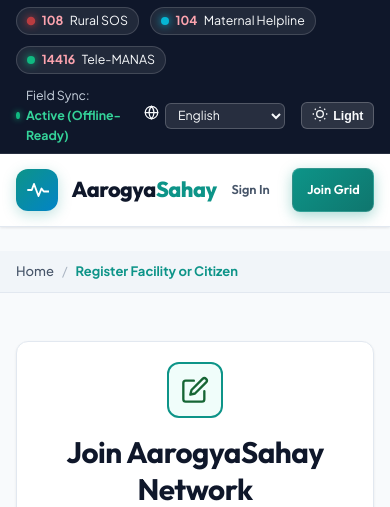
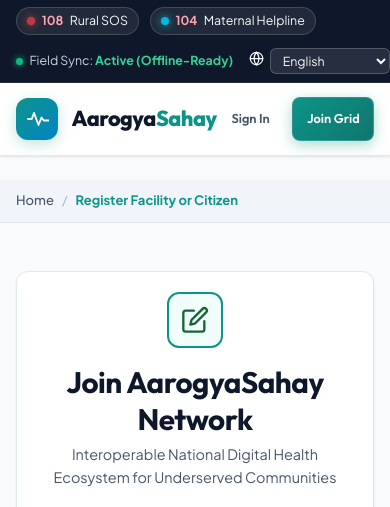
Before and after one commit to 24f3004344/Team-Apex-hackbios-, a Flask app: page /register in a window 390 px wide; the page is wider, and only the part inside the window is pictured. Shown: the top 507 px of that part. Run offline with Flask 3, Linux system fonts and the light colour scheme.

Commit message:
ui: top strip single-line sync status, hide 3rd pill on phones

```diff
--- a/lakshya/views/static/css/style.css
+++ b/lakshya/views/static/css/style.css
@@ -4212,6 +4212,14 @@
         display: none;
     }
 
+    /* Top emergency strip: hide 3rd pill, keep sync status on one line */
+    .hide-mobile {
+        display: none;
+    }
+    .offline-text {
+        white-space: nowrap;
+    }
+
     /* Flash + footer spacing */
     .flash-container {
         padding-left: 1rem;
```
